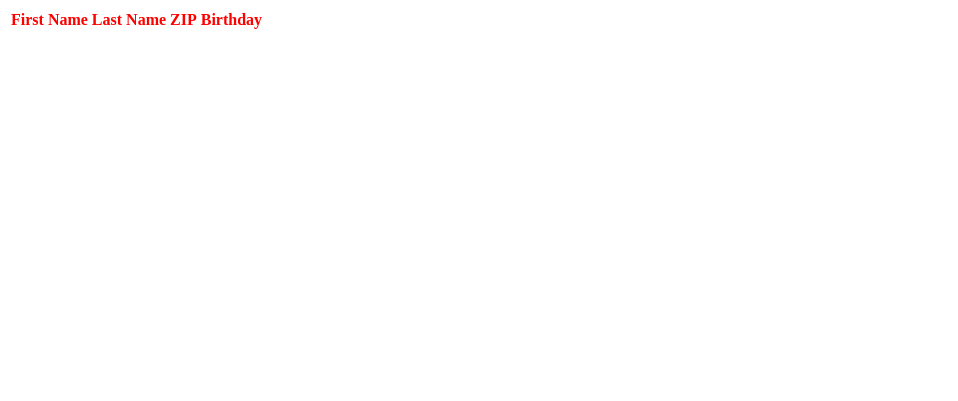
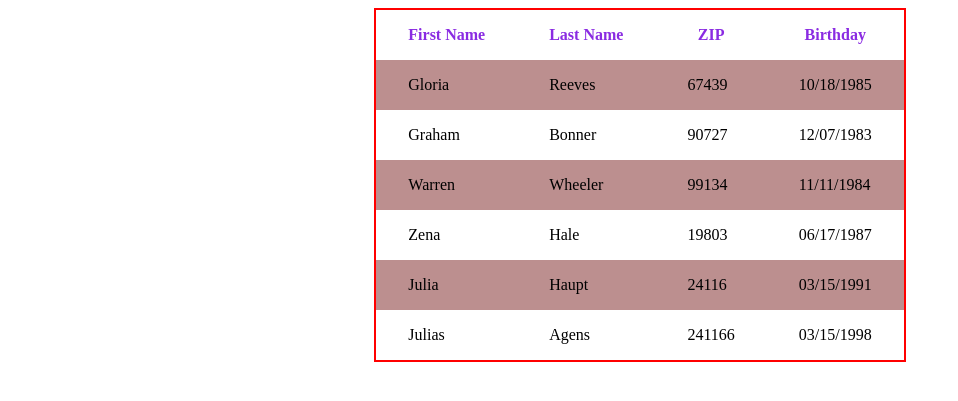
Before and after one commit to tawsifhye/php-basic, a PHP site: page /multidimessional_array.php in a window 1280 px wide. Shown: the top 401 px of the page, without its empty margins (0-958 px from the left). Run offline with PHP 8.4, Linux system fonts and the light colour scheme; lists and menus that the app fills with data are empty.

Commit message:
data added

```diff
--- a/multidimessional_array.php
+++ b/multidimessional_array.php
@@ -2,20 +2,31 @@
 
 <?php
     $information = array(
-        array('Gloria',	'Reeves',67439,'10/18/1985',4,0.1,50),
-        array('Graham','Bonner',90727,'12/07/1983',4,0.9,90),
-        array('Warren','Wheeler',99134,'11/11/1984',2,0.7,50),
-        array('Zena','Hale',19803,	'06/17/1987',9,0.3,90),
-        array('Julia',	'Haupt',	24116,	'03/15/1991',10,1.0,40),
+        array('Gloria',	'Reeves',67439,'10/18/1985'),
+        array('Graham','Bonner',90727,'12/07/1983'),
+        array('Warren','Wheeler',99134,'11/11/1984'),
+        array('Zena','Hale',19803,	'06/17/1987'),
+        array('Julia','Haupt',24116,'03/15/1991'),
+        array('Julias','Agens',241166,'03/15/1998'),
     );
+    echo "<div class='table_container'>";
 echo '<table>';
-    echo '
+    echo "
     <tr>
     <th>First Name</th>
     <th>Last Name</th>
     <th>ZIP</th>
     <th>Birthday</th>
     </tr>
-    ';
+    ";
+
+    for($row =0; $row< sizeof($information); $row++ ){
+  echo "<tr class='table_data'>";
+    for($col=0; $col <sizeof($information[$col]); $col++){
+        echo '<td>'.$information[$row][$col].'</td>';
+    }
+echo "</tr>";
+}
     echo '</table>';
+    echo "</div>";
 ?>
--- a/style.css
+++ b/style.css
@@ -1,3 +1,23 @@
 th {
-    color: red;
+    color: blueviolet;
+    padding: 1rem 2rem;
 }
+
+td {
+    padding: 1rem 2rem;
+}
+
+table {
+    border: 2px solid red;
+    border-spacing: 0px;
+}
+
+.table_container {
+    display: flex;
+    justify-content: center;
+}
+
+.table_data:nth-of-type(2n) {
+    background-color: rosybrown;
+    border-spacing: 5px;
+}
```
